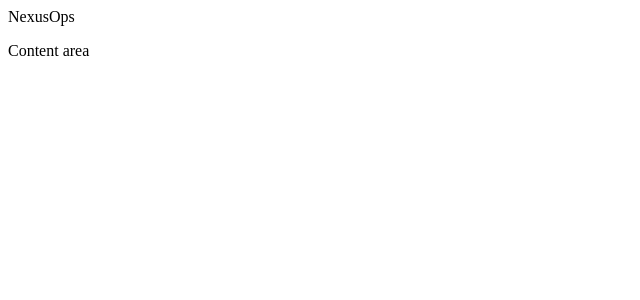
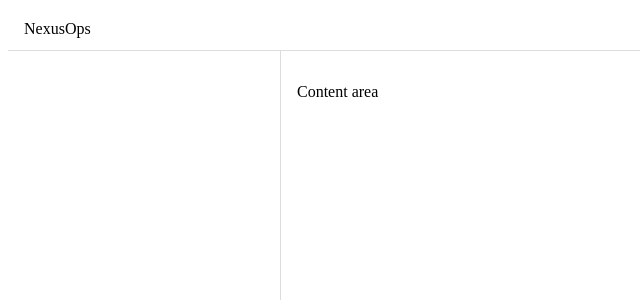
Before and after one commit to SaurabhaArya0501/nexusops, an Angular app: page / in a window 1280 px wide. Shown: the top 300 px of the page, without its empty margins (0-640 px from the left). Built offline with nearby package versions, Linux system fonts and the light colour scheme.

Commit message:
feat(shell): add responsive styles for header, sidebar and content layout

```diff
--- a/src/app/layout/shell/shell.scss
+++ b/src/app/layout/shell/shell.scss
@@ -0,0 +1,38 @@
+.shell {
+  display: flex;
+  flex-direction: column;
+  min-height: 100vh;
+}
+
+.shell__header {
+  display: flex;
+  align-items: center;
+  padding: 0.75rem 1rem;
+  border-bottom: 1px solid #ddd;
+}
+
+.shell__body {
+  display: flex;
+  flex: 1;
+  min-height: 0;
+}
+
+.shell__sidebar {
+  display: none;
+}
+
+.shell__content {
+  flex: 1;
+  padding: 1rem;
+  overflow-y: auto;
+}
+
+@media (min-width: 768px) {
+  .shell__sidebar {
+    display: block;
+    width: 240px;
+    flex-shrink: 0;
+    border-right: 1px solid #ddd;
+    padding: 1rem;
+  }
+}
```
